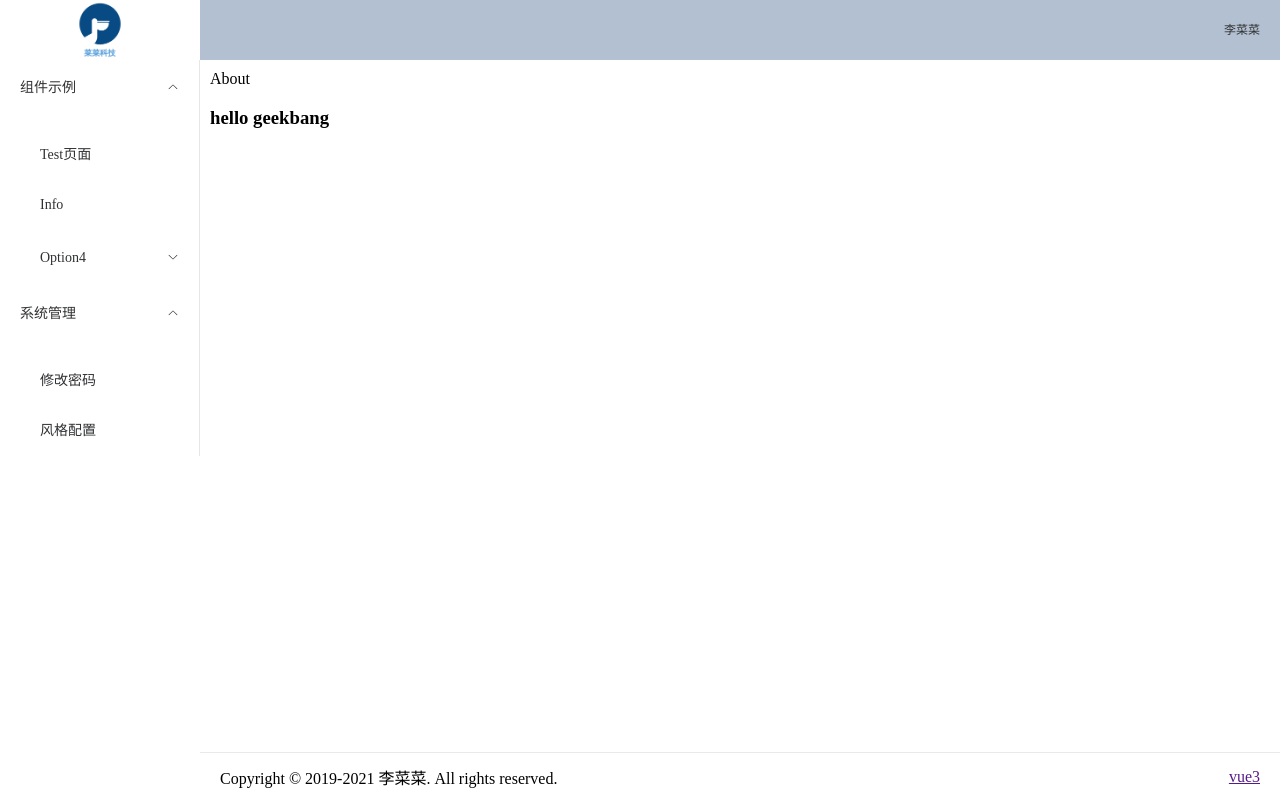
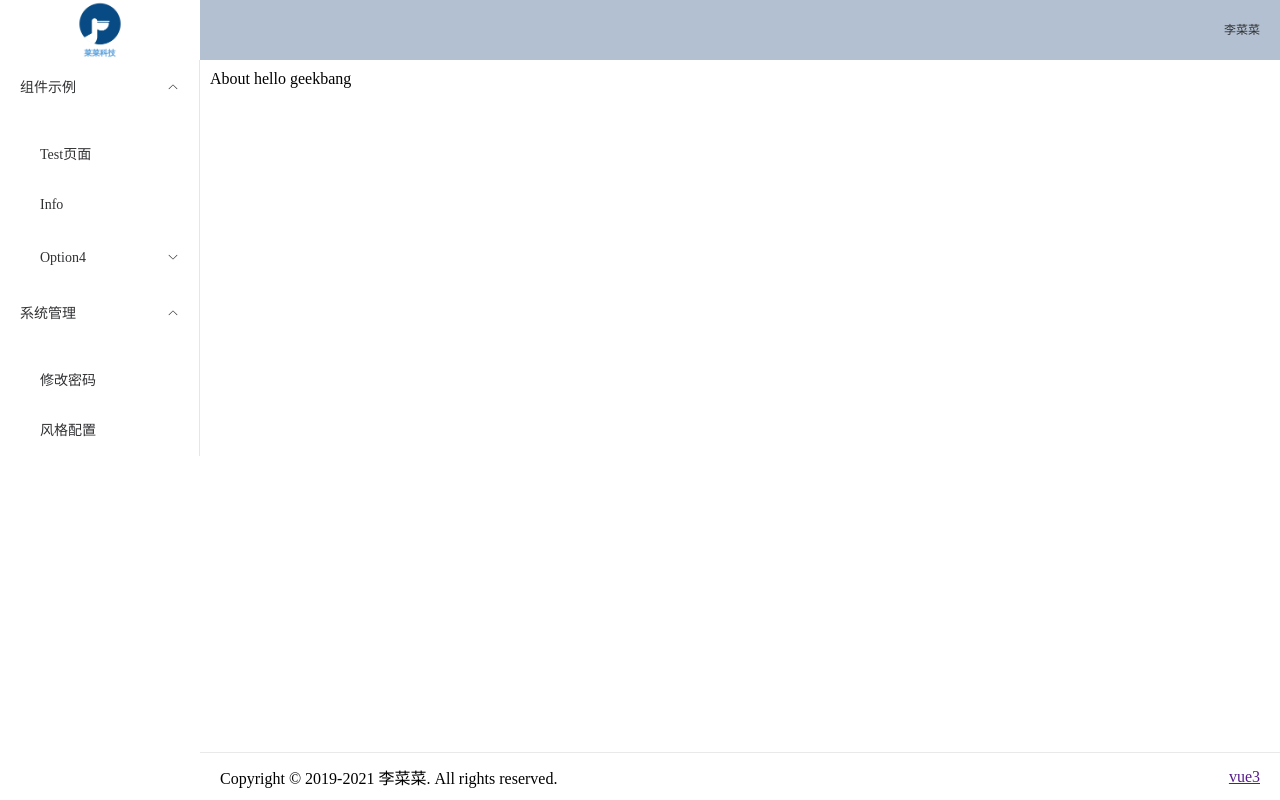
Before and after one commit to lqliqi/vue3-vite-element-plus-ts-admin, a Vue app: page /#/About in a window 1280 px wide. Built offline with nearby package versions, Linux system fonts and the light colour scheme.

Commit message:
jsx 语法

```diff
--- a/src/components/Heading.jsx
+++ b/src/components/Heading.jsx
@@ -1,4 +1,4 @@
-import { defineComponent, h } from 'vue';
+import { defineComponent } from 'vue';
 
 export default defineComponent({
   props: {
@@ -7,12 +7,17 @@ export default defineComponent({
       required: true
     }
   },
+  // setup(props, { slots }) {
+  //   return () =>
+  //     h(
+  //       `h${props.level}`, // 标签名
+  //       {}, // prop 或 attribute
+  //       slots.default() // 子节点
+  //     );
+  // }
+
   setup(props, { slots }) {
-    return () =>
-      h(
-        `h${props.level}`, // 标签名
-        {}, // prop 或 attribute
-        slots.default() // 子节点
-      );
+    const tag = `h${props.level}`;
+    return () => <tag>{slots.default()}</tag>;
   }
 });
```
